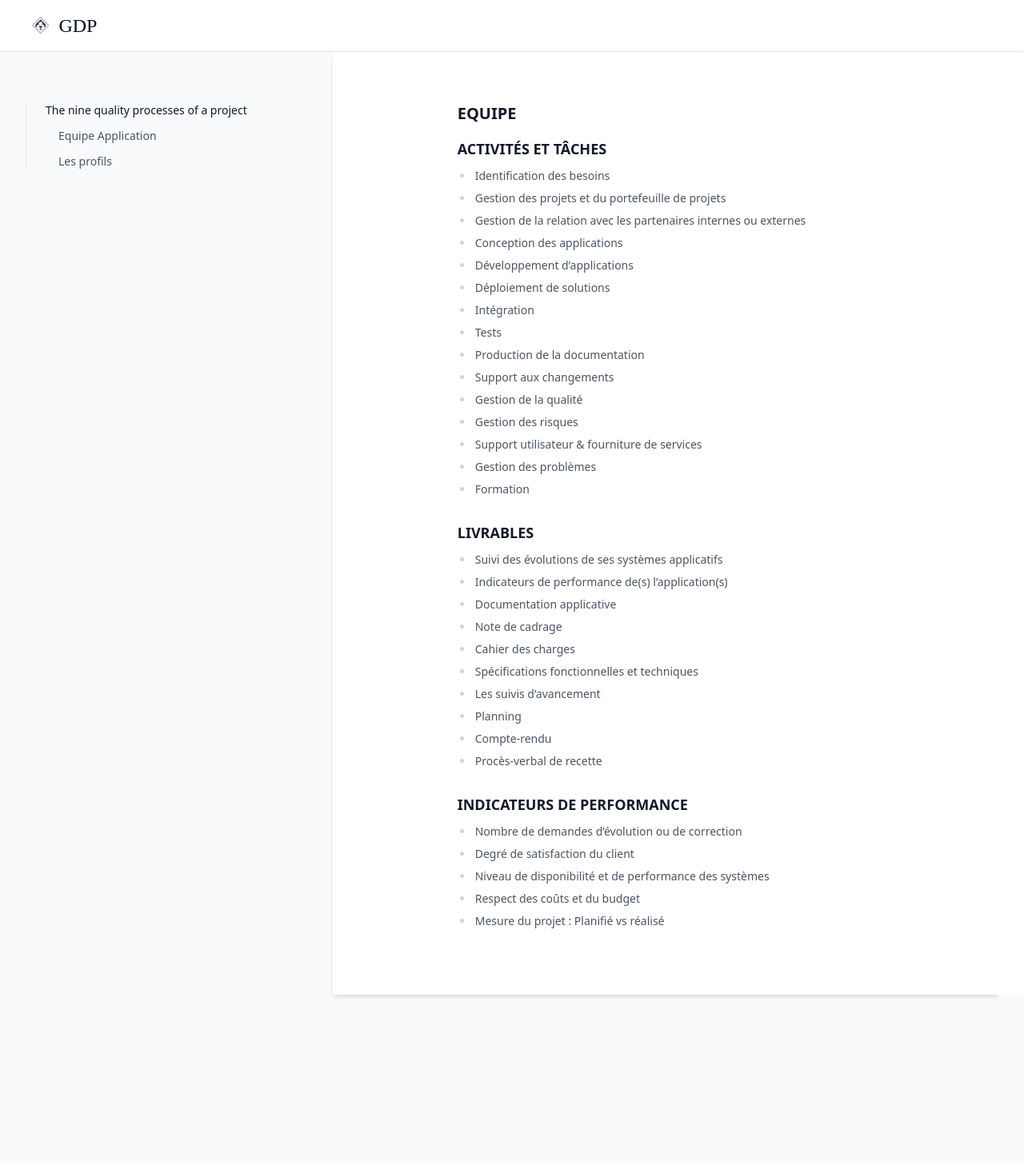
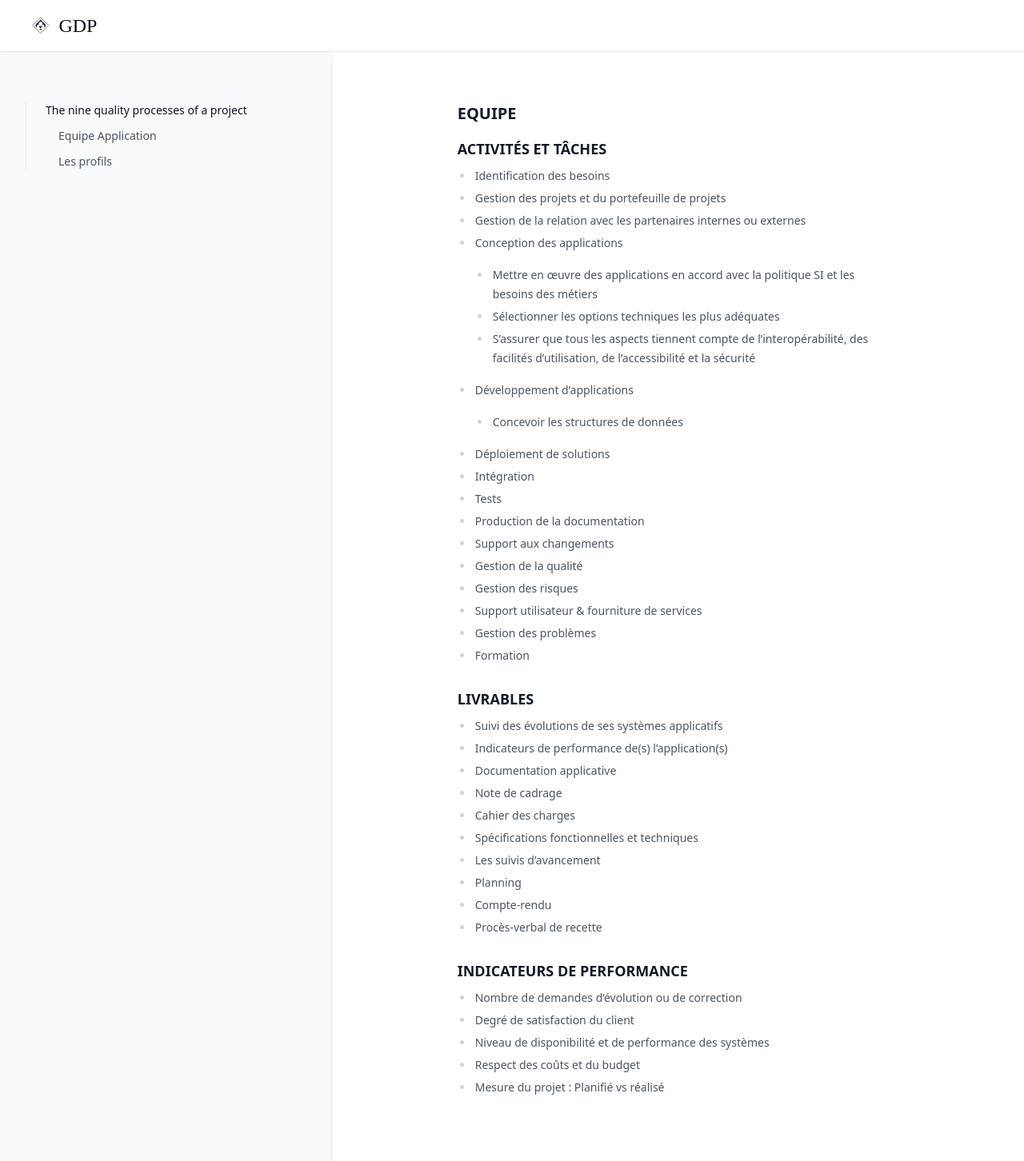
Before and after one commit to greglejeune/ebook, a Jekyll site: the page built from _gdp/apps.md, in a window 1280 px wide. Shown: the whole page at 80% size. Built offline with Jekyll 4.4.1, drawn with Linux system fonts in a browser that asks for light colours.

Commit message:
Update apps.md

```diff
--- a/_gdp/apps.md
+++ b/_gdp/apps.md
@@ -7,13 +7,19 @@ source : "https://www.cigref.fr/wp/wp-content/uploads/2023/03/Cigref_Nomenclatur
 
 ## EQUIPE
 
+
+
 ### ACTIVITÉS ET TÂCHES
 
 - Identification des besoins
 - Gestion des projets et du portefeuille de projets
 - Gestion de la relation avec les partenaires internes ou externes
 - Conception des applications
+  - Mettre en œuvre des applications en accord avec la politique SI et les besoins des métiers
+  - Sélectionner les options techniques les plus adéquates
+  - S'assurer que tous les aspects tiennent compte de l'interopérabilité, des facilités d'utilisation, de l'accessibilité et la sécurité
 - Développement d'applications
+  -  Concevoir les structures de données
 - Déploiement de solutions
 - Intégration
 - Tests
```
